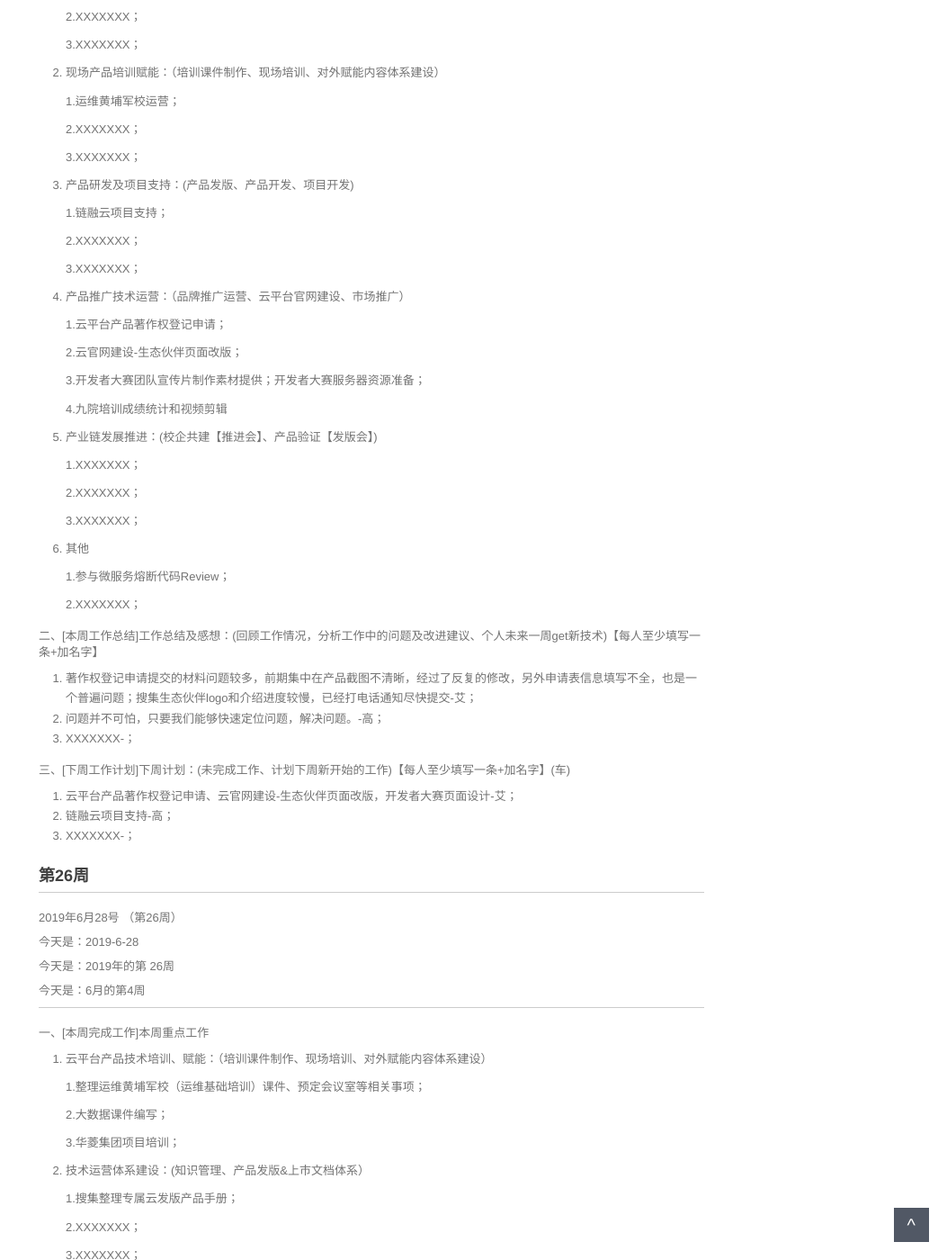
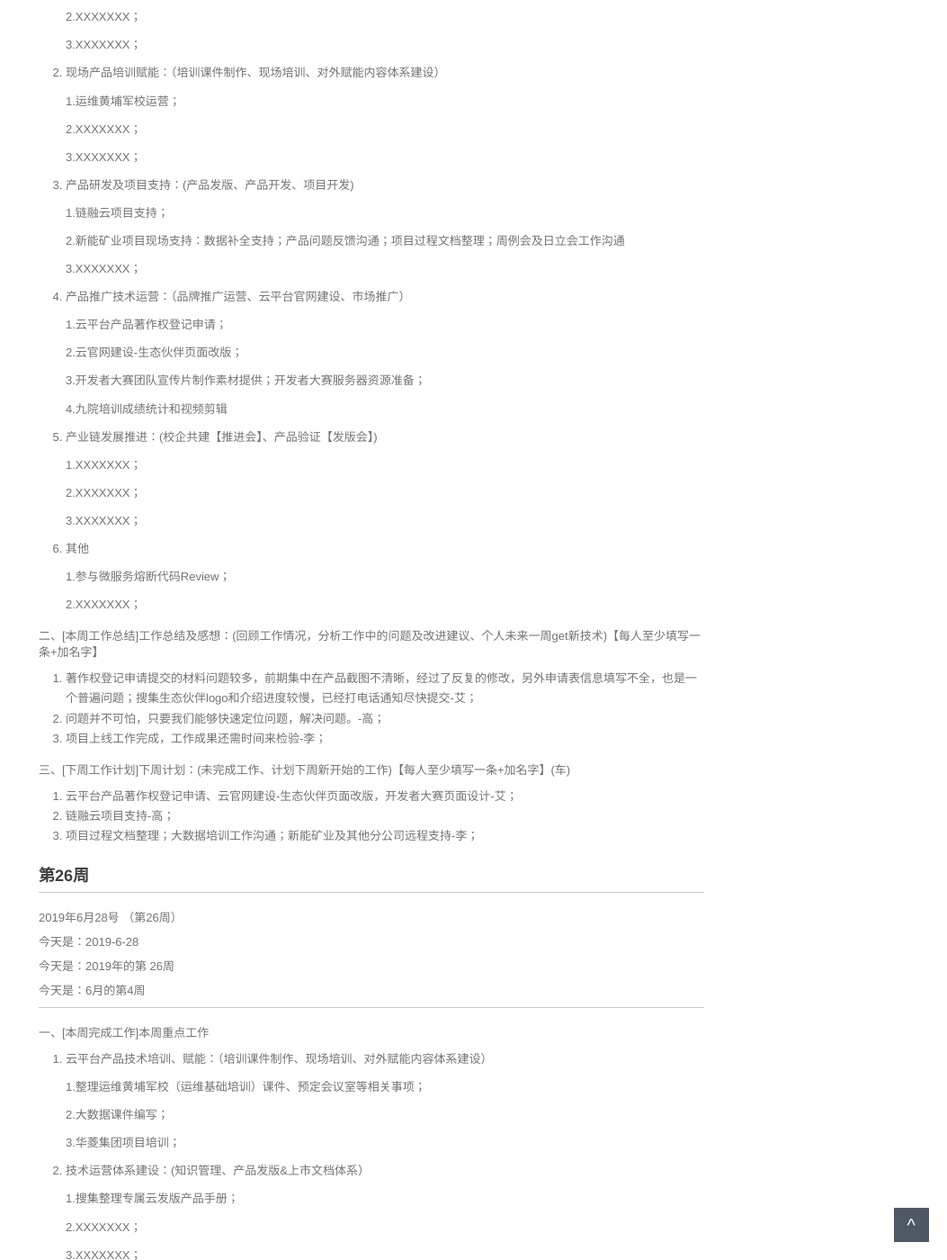
Before and after one commit to walllFlower/blog, a Jekyll site: the page built from _posts/2018-07-17-day_report_cxz.md, in a window 1280 px wide and 1400 px high, scrolled down 590 px. Shown: the whole window at 90% size, without its empty margins (227-1280 px from the left). Built offline with Jekyll 4.4.1, drawn with Linux system fonts in a browser that asks for light colours; comment, search, counter and statistics services are not loaded.

Commit message:
Update 2018-07-17-day_report_cxz.md

```diff
--- a/_posts/2018-07-17-day_report_cxz.md
+++ b/_posts/2018-07-17-day_report_cxz.md
@@ -43,7 +43,7 @@ categories: 技术运营工作周报
 
     1.链融云项目支持；
 
-    2.XXXXXXX；
+    2.新能矿业项目现场支持：数据补全支持；产品问题反馈沟通；项目过程文档整理；周例会及日立会工作沟通
 
     3.XXXXXXX；
 
@@ -75,13 +75,13 @@ categories: 技术运营工作周报
 
 1. 著作权登记申请提交的材料问题较多，前期集中在产品截图不清晰，经过了反复的修改，另外申请表信息填写不全，也是一个普遍问题；搜集生态伙伴logo和介绍进度较慢，已经打电话通知尽快提交-艾；
 2. 问题并不可怕，只要我们能够快速定位问题，解决问题。-高；
-3. XXXXXXX-；
+3. 项目上线工作完成，工作成果还需时间来检验-李；
 
 三、[下周工作计划]下周计划：(未完成工作、计划下周新开始的工作)【每人至少填写一条+加名字】(车)
 
 1. 云平台产品著作权登记申请、云官网建设-生态伙伴页面改版，开发者大赛页面设计-艾；
 2. 链融云项目支持-高；
-3. XXXXXXX-；
+3. 项目过程文档整理；大数据培训工作沟通；新能矿业及其他分公司远程支持-李；
 
 
 
```
